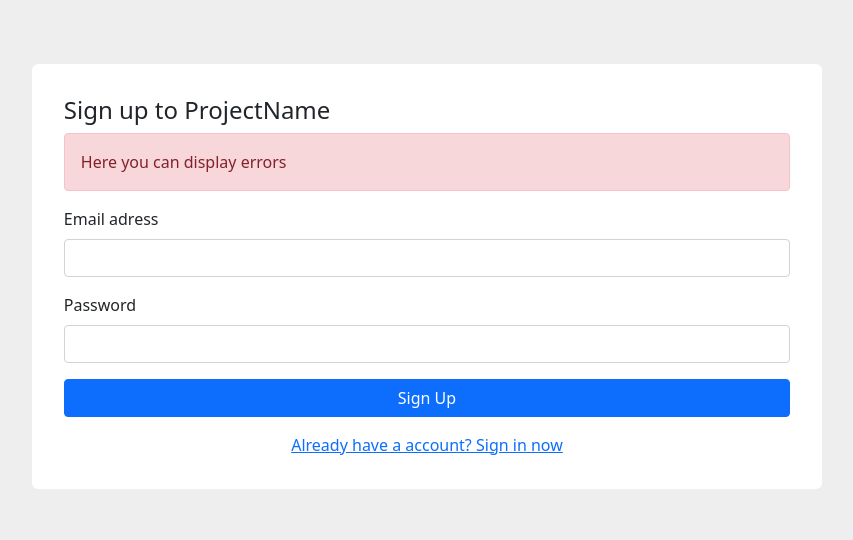
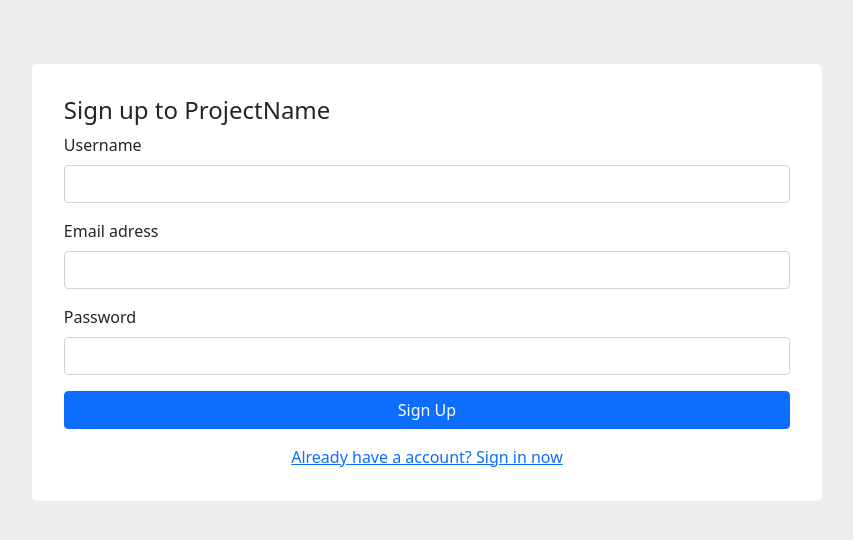
Before and after one commit to lienapaeps/php_project, a PHP site: page /register.php in a window 1280 px wide. Shown: the top 540 px of the page, without its empty margins (213-1066 px from the left). Run offline with PHP 8.4, Linux system fonts and the light colour scheme.

Commit message:
feat: user can register

```diff
--- a/register.php
+++ b/register.php
@@ -2,7 +2,25 @@
 
 include_once("bootstrap.php");
 
+if (!empty($_POST)) {
+    try {
+        $user = new User();
 
+        $user->setUsername($_POST['username']);
+        $user->setPassword($_POST['password']);
+        $user->setEmail($_POST['email']);
+
+        $user->checkEmail($user->getEmail());
+
+        $user->register();
+
+        session_start();
+        $_SESSION['user'] = $user->getUsername();
+        header("Location: index.php");
+    } catch (Throwable $e) {
+        $error = $e->getMessage();
+    }
+}
 
 ?>
 <!DOCTYPE html>
@@ -69,9 +87,15 @@ include_once("bootstrap.php");
 
         <h1 class="form__title">Sign up to ProjectName</h1>
 
-        <div class="alert alert-danger">Here you can display errors</div>
+        <?php if (isset($error)) : ?>
+            <div class="alert alert-danger"><?php echo $error ?></div>
+        <?php endif; ?>
 
         <form action="" method="POST">
+            <div class="mb-3">
+                <label for="username" class="form-label">Username</label>
+                <input type="text" name="username" id="username" class="form-control" required">
+            </div>
             <div class="mb-3">
                 <label for="email" class="form-label">Email adress</label>
                 <input type="email" name="email" id="email" class="form-control" required">
```
